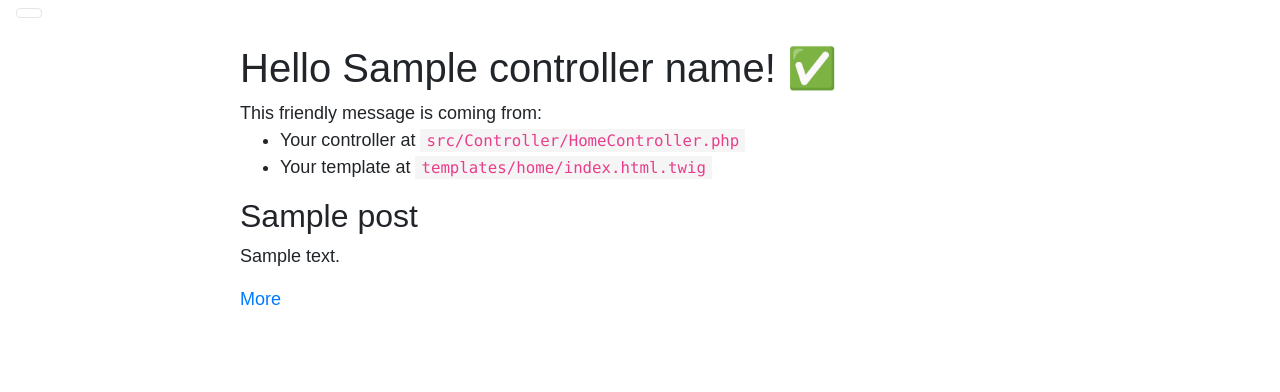
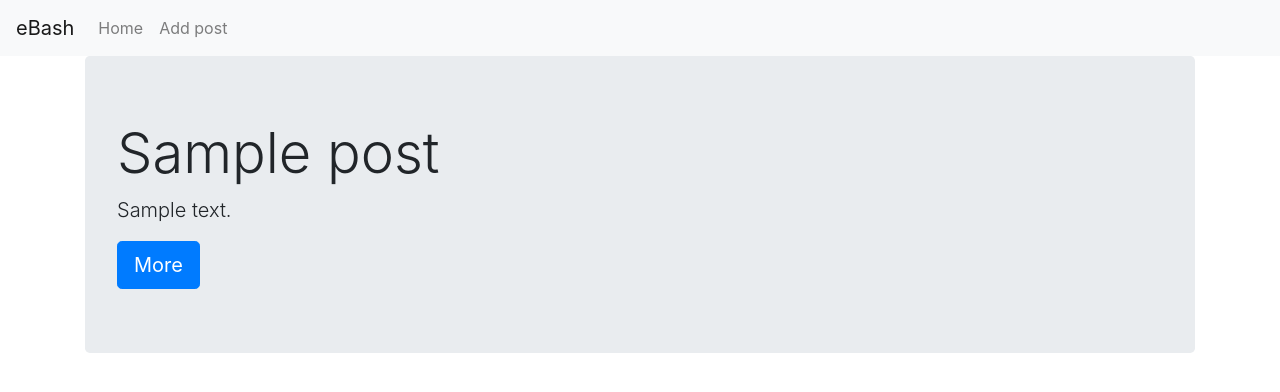
Before and after one commit to max107/symfony-first, a Symfony app: template templates/home/index.html.twig in a window 1280 px wide. Shown: the top 392 px of the page. Run offline with Twig, Linux system fonts and the light colour scheme; the template is opened without the code that fills it: most values are stand-ins (such as "Sample title", 1, 10 or a date in 2020); some libraries are stand-ins or nearby versions.

Commit message:
add jumbotron

```diff
--- a/templates/base.html.twig
+++ b/templates/base.html.twig
@@ -14,18 +14,19 @@
         {% endblock head_js %}
     </head>
         <body>
-    <nav class="navbar navbar-light bg-faded">
+        <nav class="navbar navbar-expand-lg navbar-light bg-light">
+
+            <a class="navbar-brand" href="/">eBash</a>
             <button class="navbar-toggler hidden-lg-up" type="button" data-toggle="collapse"
                     data-target="#mainNav" aria-controls="mainNav"
                     aria-expanded="false" aria-label="Toggle navigation"></button>
-        <div class="collapse navbar-toggleable-md" id="mainNav">
-            <a class="navbar-brand" href="#">My App/Logo with Text</a>
+            <div class="collapse navbar-collapse" id="mainNav">
                 <ul class="nav navbar-nav">
-                <li class="nav-item active">
-                    <a class="nav-link" href="#">Home</a>
+                    <li class="nav-item">
+                        <a class="nav-link" href="/">Home</a>
                     </li>
                     <li class="nav-item">
-                    <a class="nav-link" href="#">Add post</a>
+                        <a class="nav-link" href="/add">Add post</a>
                     </li>
                 </ul>
             </div>
--- a/templates/home/index.html.twig
+++ b/templates/home/index.html.twig
@@ -3,25 +3,13 @@
 {% block title %}Hello {{ controller_name }}!{% endblock %}
 
 {% block body %}
-<style>
-    .example-wrapper { margin: 1em auto; max-width: 800px; width: 95%; font: 18px/1.5 sans-serif; }
-    .example-wrapper code { background: #F5F5F5; padding: 2px 6px; }
-</style>
 
-<div class="example-wrapper">
-    <h1>Hello {{ controller_name }}! ✅</h1>
-
-    This friendly message is coming from:
-    <ul>
-        <li>Your controller at <code>src/Controller/HomeController.php</code></li>
-        <li>Your template at <code>templates/home/index.html.twig</code></li>
-    </ul>
-
+<div class="container">
     {% for post in posts %}
-        <div>
-            <h2>{{ post.title }}</h2>
-            <p>{{ post.body }}</p>
-            <a href="/post/{{ post.id }}">More</a>
+        <div class="jumbotron">
+            <h1 class="display-4">{{ post.title }}</h1>
+            <p class="lead">{{ post.body }}</p>
+            <a href="/post/{{ post.id }}" class="btn btn-primary btn-lg">More</a>
         </div>
     {% endfor %}
 </div>
```
Lines whose indentation alone changed are shown as unchanged.
